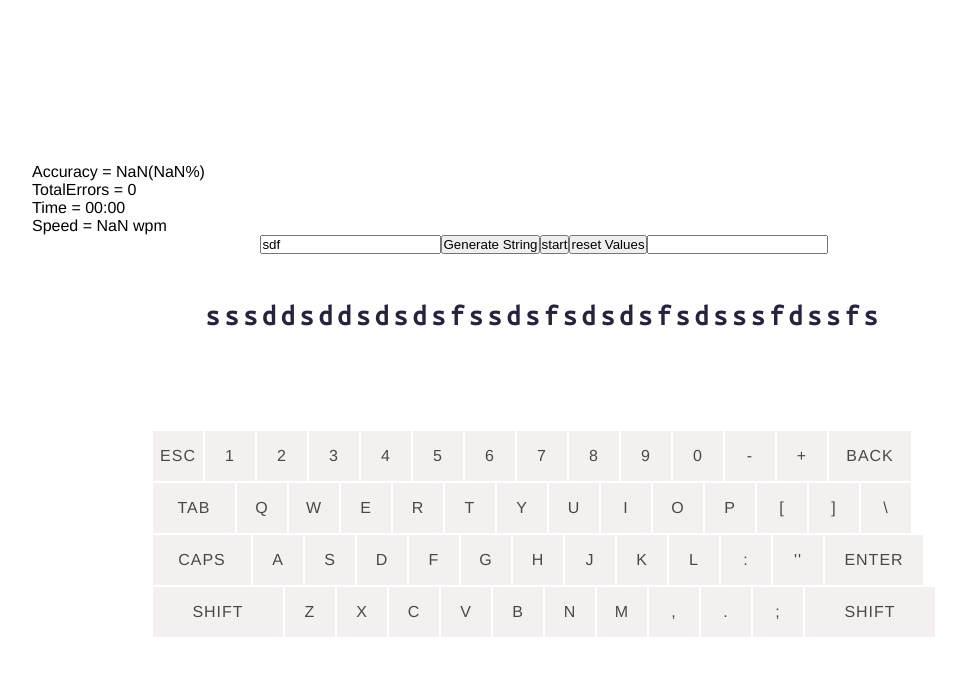
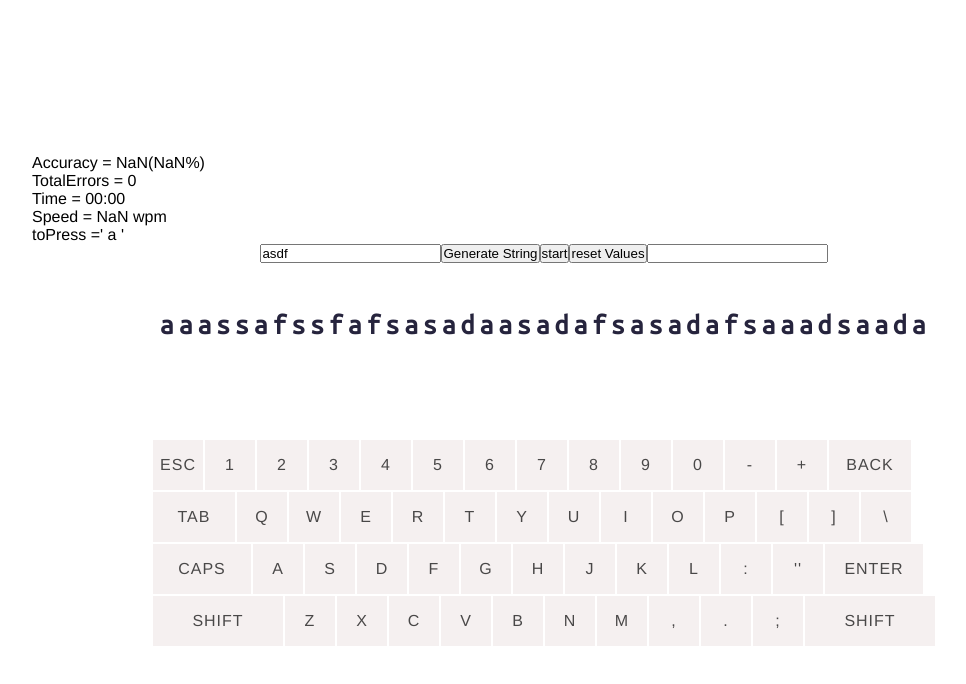
Before and after one commit to pyANSH/typing-guru, a React (Create React App) app: page / in a window 1280 px wide. Shown: the top 684 px of the page, without its empty margins (96-1062 px from the left). Built offline with nearby package versions, Linux system fonts and the light colour scheme.

Commit message:
bug fixes

```diff
--- a/src/App.css
+++ b/src/App.css
@@ -52,6 +52,7 @@ body {
 }
 .typed {
   color: var(--typed-color);
+  /* margin-right: 20px; */
 }
 .keyboard {
   display: flex;
--- a/src/App.js
+++ b/src/App.js
@@ -9,7 +9,7 @@ function App() {
   const [text2, setText2] = useState("")
   const [character, setCharacter] = useState('')
   const [inputChar, setInputChar] = useState('')
-  const [validStr, setValidStr] = useState('sdf')
+  const [validStr, setValidStr] = useState('asdf')
   const [length, setLength] = useState(50)
 
   const [correct, setCorrect] = useState({
@@ -55,6 +55,16 @@ function App() {
     for (let index = 0; index < length; index++) {
       var res = res + x.charAt(Math.floor(Math.random() * (Math.floor(Math.random() * 10))))
     }
+    if (res[0] == ' ') {
+      for (let i = 0; i < res.length; i++) {
+        if (res[i] != ' ') {
+          break
+        }
+        else {
+          res.substring(1)
+        }
+      }
+    }
     setInputChar(res)
     setText2('')
   }
@@ -88,17 +98,17 @@ function App() {
       window.alert('press start to start typing')
     }
   }
-  const add_validChar = (str) => {
-    setValidStr(validStr + str)
-  }
-  const valueCheck = (a) => {
-    if (a in validStr) {
-      return true
-    }
-    else {
-      return false
-    }
-  }
+  // const add_validChar = (str) => {
+  //   setValidStr(validStr + str)
+  // }
+  // const valueCheck = (a) => {
+  //   if (a in validStr) {
+  //     return true
+  //   }
+  //   else {
+  //     return false
+  //   }
+  // }
   function restart() {
     // stringGenerate()
     info()
@@ -155,6 +165,7 @@ function App() {
       <p>TotalErrors = {errorCount} </p>
       <p>Time = {toHHMMSS((time / 1000))} </p>
       <p>Speed = {speed} wpm </p>
+      <p>toPress =' {inputChar[0]} '</p>
       <div className="valid_char_option">
         {/* <button onClick={(e) => { add_validChar(e.target.value) }} className={(x) => { (valueCheck(x.target.value)) ? 'select' : 'not_select' }} value='a'>a</button> */}
       </div>
@@ -173,11 +184,15 @@ function App() {
           } />
       </div>
       <div className="title char_area">
-        <h1 className="typed">
+        <h1 className="typed" style={{
+          marginRight: inputChar[0] === ' ' ? '20px' : '1px'
+        }}>
           {text2}
         </h1>
 
-        <h1 className="to_type">
+        <h1 className="to_type" style={{
+          marginLeft: inputChar[0] === ' ' ? '20px' : '1px'
+        }}>
           {inputChar}
         </h1>
       </div>
```
